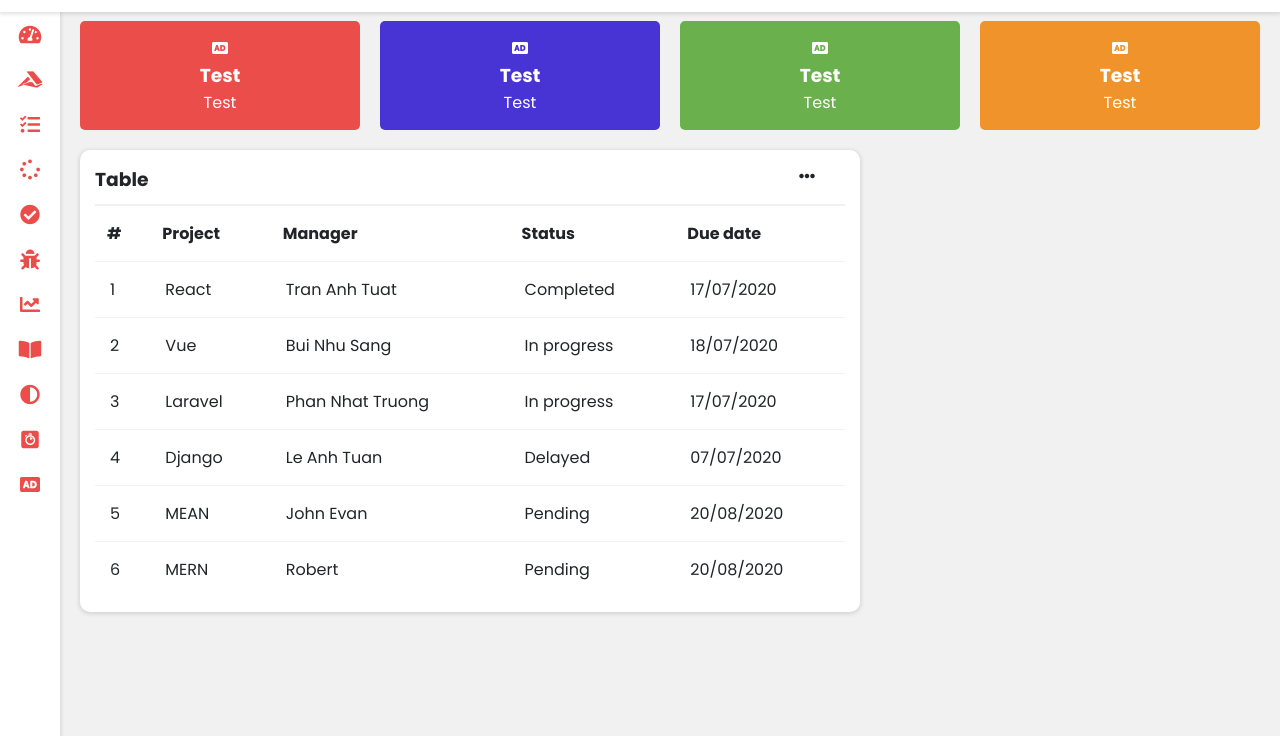
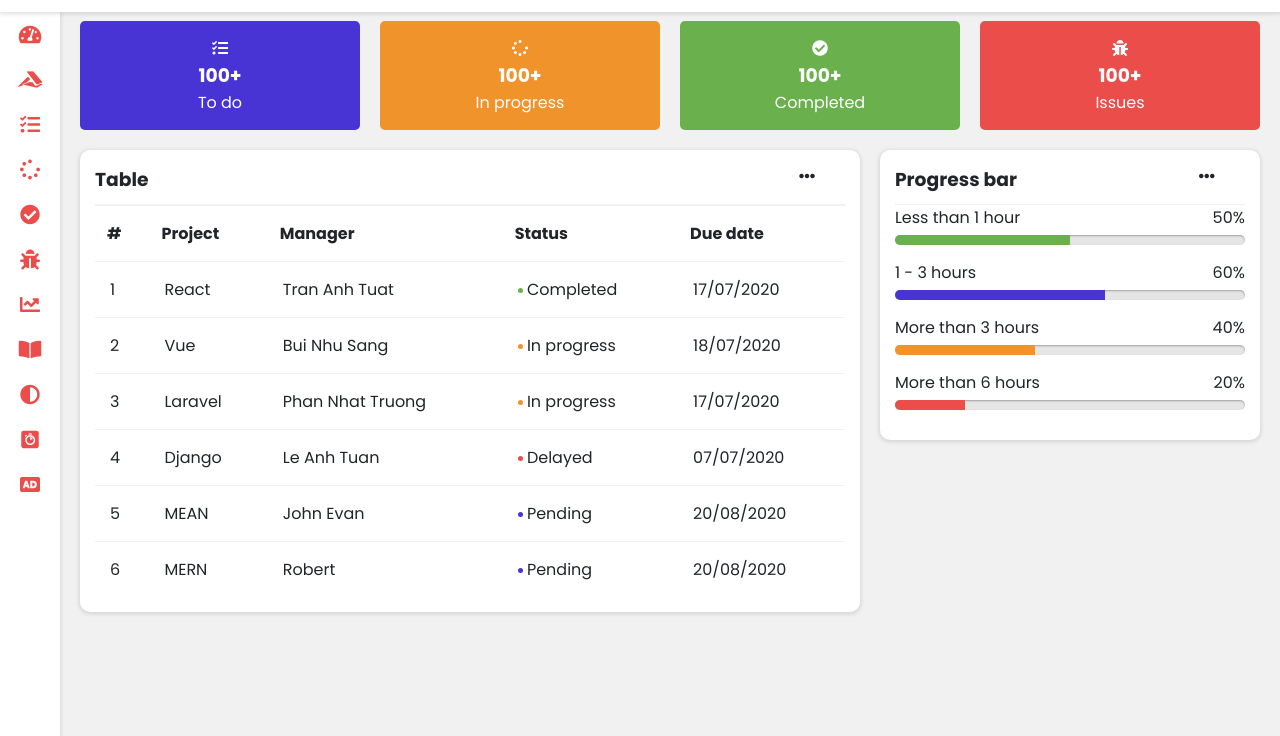
Before and after one commit to ashiqueabdullah/At-pro-admin-template-master, a plain HTML site: page index.html in a window 1280 px wide. Shown: the part 64-800 px from the top of the page. Drawn offline with Linux system fonts and the light colour scheme.

Commit message:
Progress bar

```diff
--- a/css/style.css
+++ b/css/style.css
@@ -372,4 +372,29 @@ table th {
   text-align: left;
   padding: 15px 12px;
 }
+.dot i {
+  height: 5px;
+  display: inline-block;
+  width: 5px;
+  border-radius: 20px;
+  vertical-align: middle;
+}
+.progress-wrapper {
+  margin-bottom: 15px;
+}
+.progress-wrapper p {
+  color: var(--main-color);
+}
+.progress {
+  margin-top: 5px;
+  height: 10px;
+  display: flex;
+  border-radius: 20px;
+  background-color: rgba(0, 0, 0, 0.1);
+  box-shadow: inset 0px 1px 2px rgba(0, 0, 0, 0.3);
+  overflow: hidden;
+}
+.float-right {
+  float: right;
+}
 /*End Mian Area*/
--- a/index.html
+++ b/index.html
@@ -342,31 +342,39 @@
     <div class="main">
       <div class="row">
         <div class="col-3 col-m-6 col-sm-6">
-          <div class="counter bg-danger">
-            <i class="fas fa-audio-description"></i>
-            <h3>Test</h3>
-            <p>Test</p>
+          <div class="counter bg-primary">
+            <p>
+              <i class="fas fa-tasks"></i>
+            </p>
+            <h3>100+</h3>
+            <p>To do</p>
           </div>
         </div>
         <div class="col-3 col-m-6 col-sm-6">
-          <div class="counter bg-primary">
-            <i class="fas fa-audio-description"></i>
-            <h3>Test</h3>
-            <p>Test</p>
+          <div class="counter bg-warning">
+            <p>
+              <i class="fas fa-spinner"></i>
+            </p>
+            <h3>100+</h3>
+            <p>In progress</p>
           </div>
         </div>
         <div class="col-3 col-m-6 col-sm-6">
           <div class="counter bg-success">
-            <i class="fas fa-audio-description"></i>
-            <h3>Test</h3>
-            <p>Test</p>
+            <p>
+              <i class="fas fa-check-circle"></i>
+            </p>
+            <h3>100+</h3>
+            <p>Completed</p>
           </div>
         </div>
         <div class="col-3 col-m-6 col-sm-6">
-          <div class="counter bg-warning">
-            <i class="fas fa-audio-description"></i>
-            <h3>Test</h3>
-            <p>Test</p>
+          <div class="counter bg-danger">
+            <p>
+              <i class="fas fa-bug"></i>
+            </p>
+            <h3>100+</h3>
+            <p>Issues</p>
           </div>
         </div>
       </div>
@@ -466,6 +474,52 @@
             </div>
           </div>
         </div>
+        <div class="col-4 col-m-12 col-sm-12">
+          <div class="card">
+            <div class="card-header">
+              <h3>Progress bar</h3>
+              <i class="fas fa-ellipsis-h"></i>
+            </div>
+            <div class="card-content">
+              <div class="progress-wrapper">
+                <p>
+                  Less than 1 hour
+                  <span class="float-right">50%</span>
+                </p>
+                <div class="progress">
+                  <div class="bg-success" style="width: 50%"></div>
+                </div>
+              </div>
+              <div class="progress-wrapper">
+                <p>
+                  1 - 3 hours
+                  <span class="float-right">60%</span>
+                </p>
+                <div class="progress">
+                  <div class="bg-primary" style="width: 60%"></div>
+                </div>
+              </div>
+              <div class="progress-wrapper">
+                <p>
+                  More than 3 hours
+                  <span class="float-right">40%</span>
+                </p>
+                <div class="progress">
+                  <div class="bg-warning" style="width: 40%"></div>
+                </div>
+              </div>
+              <div class="progress-wrapper">
+                <p>
+                  More than 6 hours
+                  <span class="float-right">20%</span>
+                </p>
+                <div class="progress">
+                  <div class="bg-danger" style="width: 20%"></div>
+                </div>
+              </div>
+            </div>
+          </div>
+        </div>
       </div>
     </div>
     <!--  ======================= End Main Area ============================== -->
```
